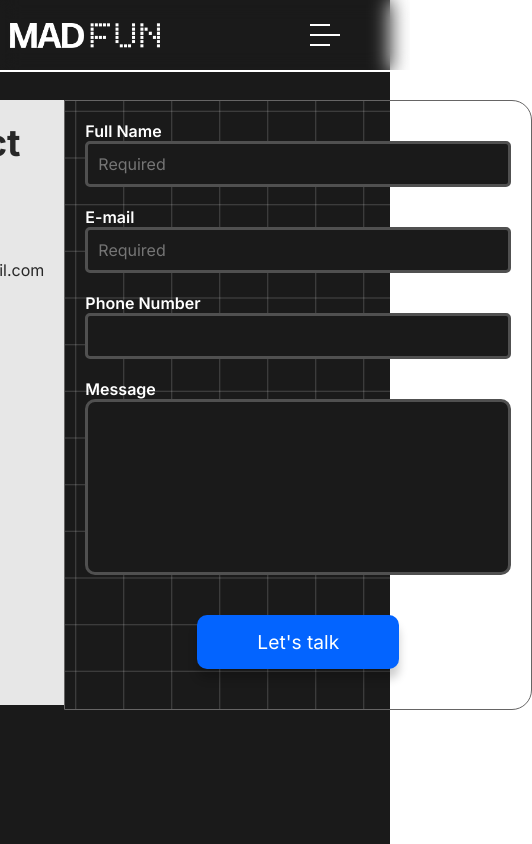
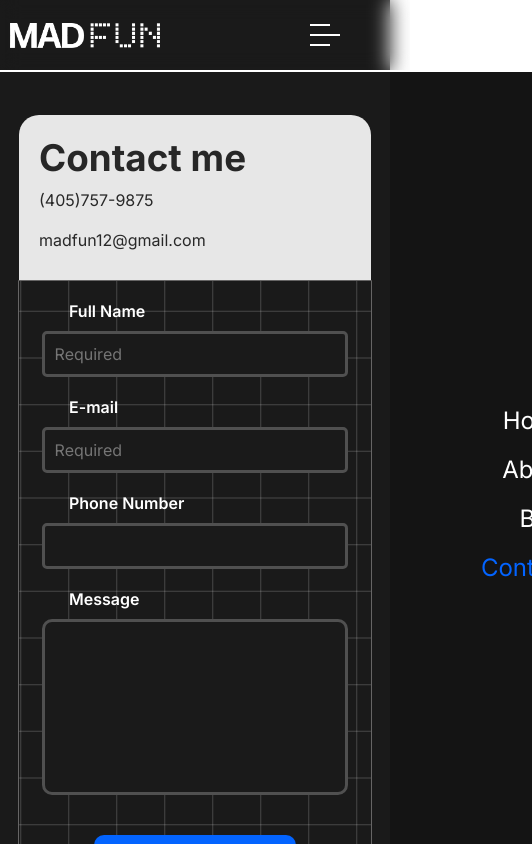
Before and after one commit to madfun12/nextportfolio, a Next.js app: page /contact in a window 390 px wide. Shown: the top 844 px of the page, 532 px wide, since content can reach past the window. Built offline with nearby package versions, Linux system fonts and the light colour scheme.

Commit message:
adding mobile styling for top pages

```diff
--- a/components/Project.js
+++ b/components/Project.js
@@ -8,8 +8,8 @@ export default function Project(props){
         <div className={styles.project}>
             <div className={styles.imageHolder}>
                 <Image src={props.img}
-                    width={290}
-                    height={150}
+                    width={240}
+                    height={130}
                     alt=''
                 />
             </div>
--- a/components/topPage.js
+++ b/components/topPage.js
@@ -35,7 +35,7 @@ export default function TopPage(props){
           <div className={mobileActive === false ? styles.patty : styles.pattyActive}></div>
         </div>
         </header>
-        {mobileActive && <div className={styles.sideMenu}>
+        {<div className={styles.sideMenu} style={{right: mobileActive ? '0' : '-200px'}}>
           <ul className={styles.navholder}>
             <li className={styles.navitem}><Link href="/"><a style={router.pathname == "/" ? {color:'rgb(63, 156, 255)'} : {}}>Home</a></Link></li>
             <li className={styles.navitem}><Link href="/about"><a style={router.pathname == "/about" ? {color:'rgb(255, 0, 0)'} : {}}>About</a></Link></li>
--- a/styles/contact.module.scss
+++ b/styles/contact.module.scss
@@ -91,3 +91,31 @@
         }
     }
 }
+
+@media only screen and (max-width: 800px){
+    .contactHolder{
+        flex-direction: column;
+        align-items: center;
+        width: 100%;
+
+        .contactInfo{
+            width: 80%;
+            height: fit-content;
+            border-radius: 20px 20px 0 0;
+        }
+        form{
+            width: 80%;
+            border-radius: 0 0 20px 20px;
+
+            label{
+                padding:0 0 10px 30px;
+            }
+            input{
+                width: 90%;
+            }
+            textarea{
+                width: 90%;
+            }
+        }
+    }
+}
```
Also changed, not shown: styles/about.module.scss (+15 -1 lines), styles/blog.module.scss (+15 -0 lines), styles/home.module.scss (+18 -6 lines), styles/project.module.scss (+11 -1 lines).
